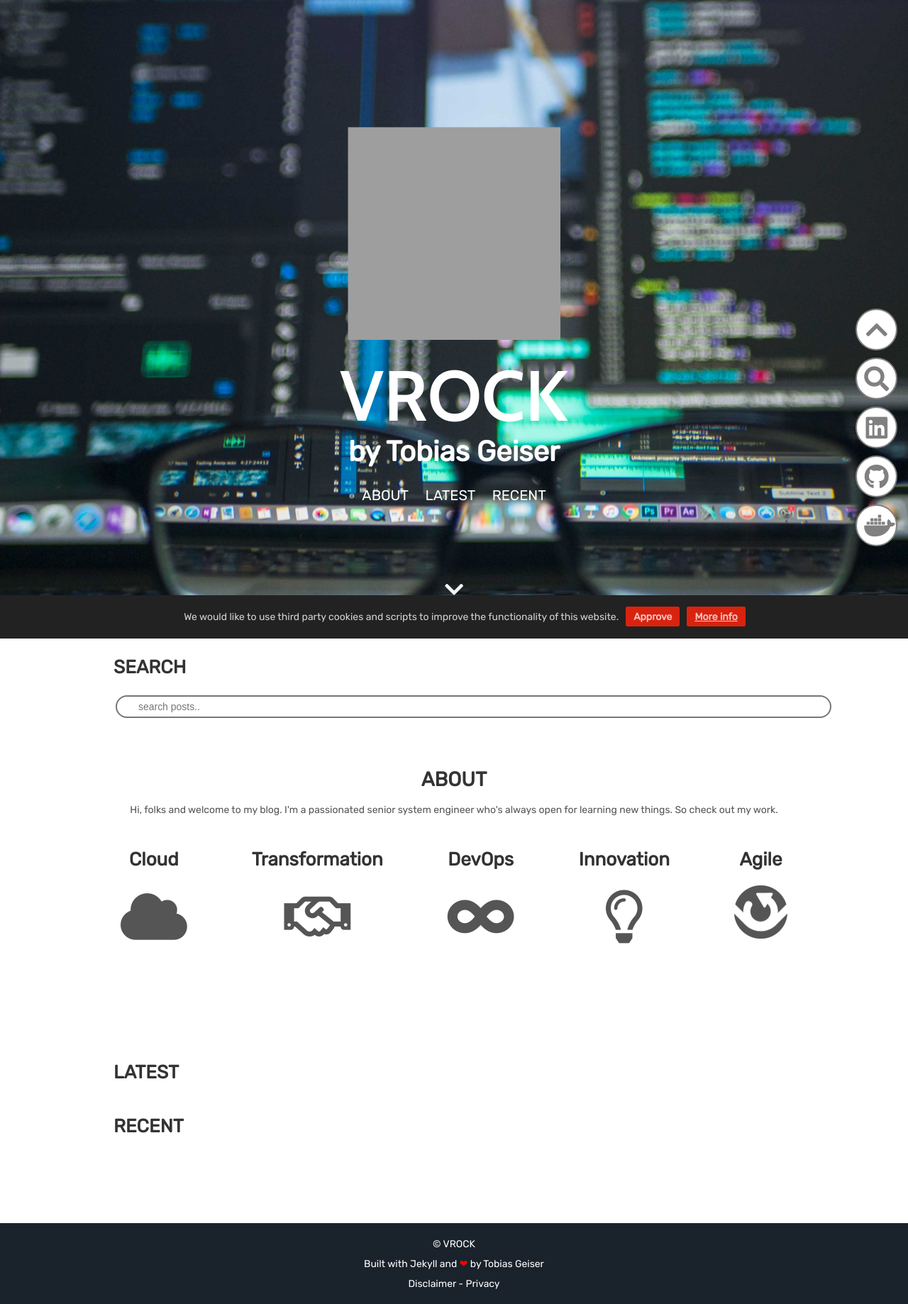
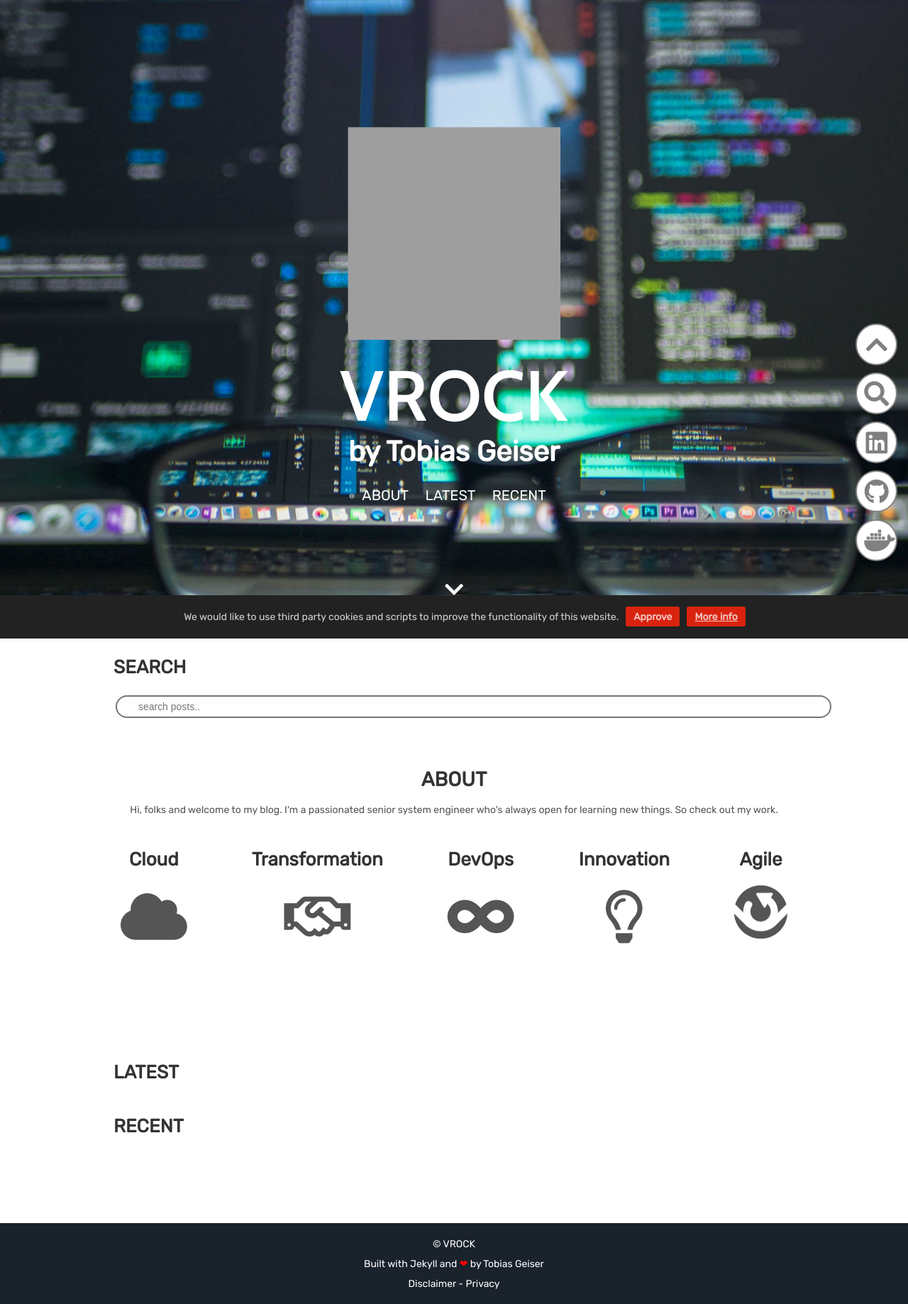
Before and after one commit to team-vrock/jekyll-theme-vrock, a Jekyll site: the page built from index.html, in a window 1280 px wide. Shown: the whole page at 71% size. Built offline with Jekyll 4.4.1, drawn with Linux system fonts in a browser that asks for light colours; comment, search, counter and statistics services are not loaded; grey boxes are pictures that could not be loaded.

Commit message:
changed position

```diff
--- a/_sass/_navigation.scss
+++ b/_sass/_navigation.scss
@@ -3,7 +3,7 @@
     width: 80px;
     z-index: 100;
     position: fixed;
-    bottom: 120px;
+    bottom: 11%;
     right: 0px;
     background-color: transparent;
   }
```
